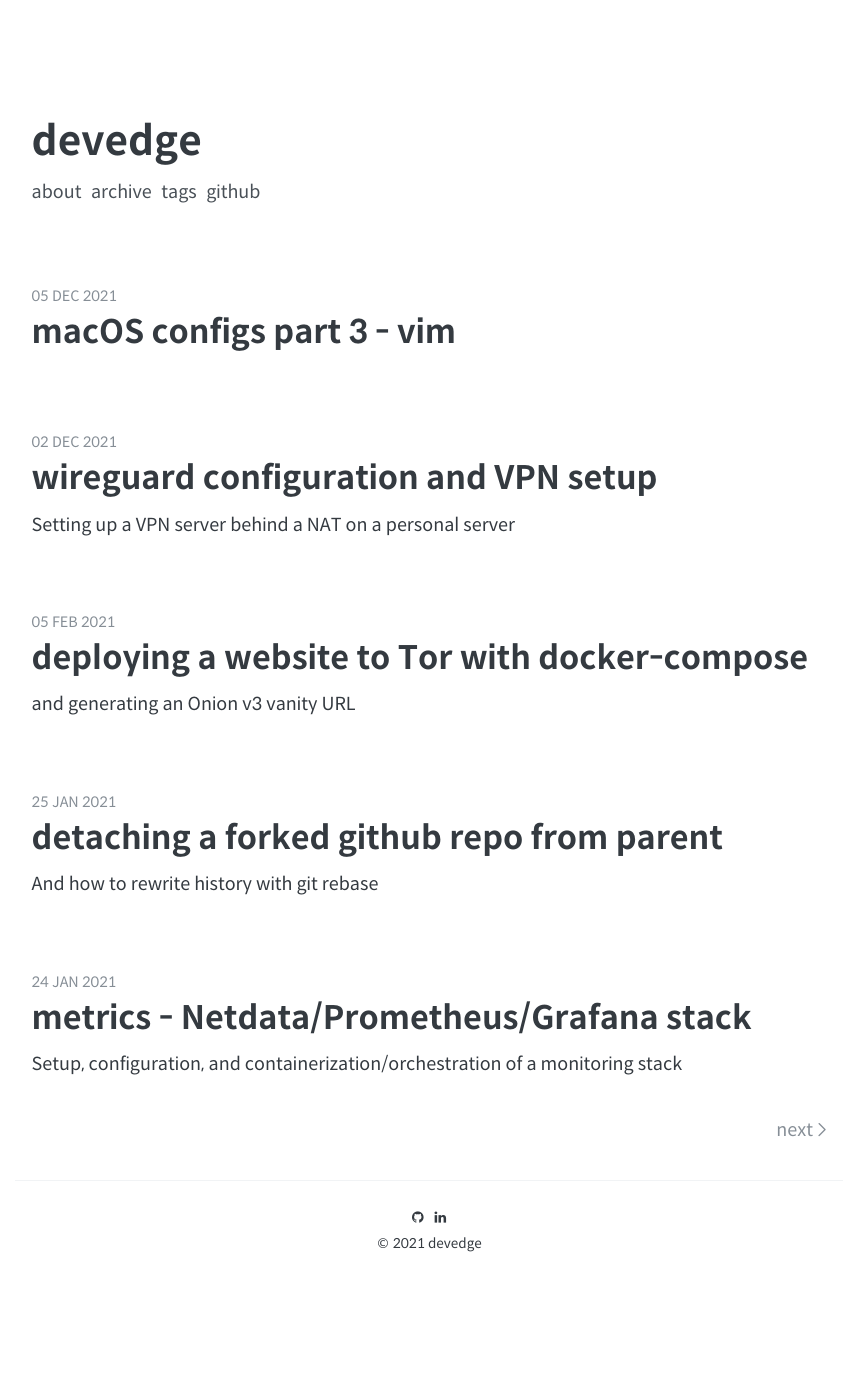
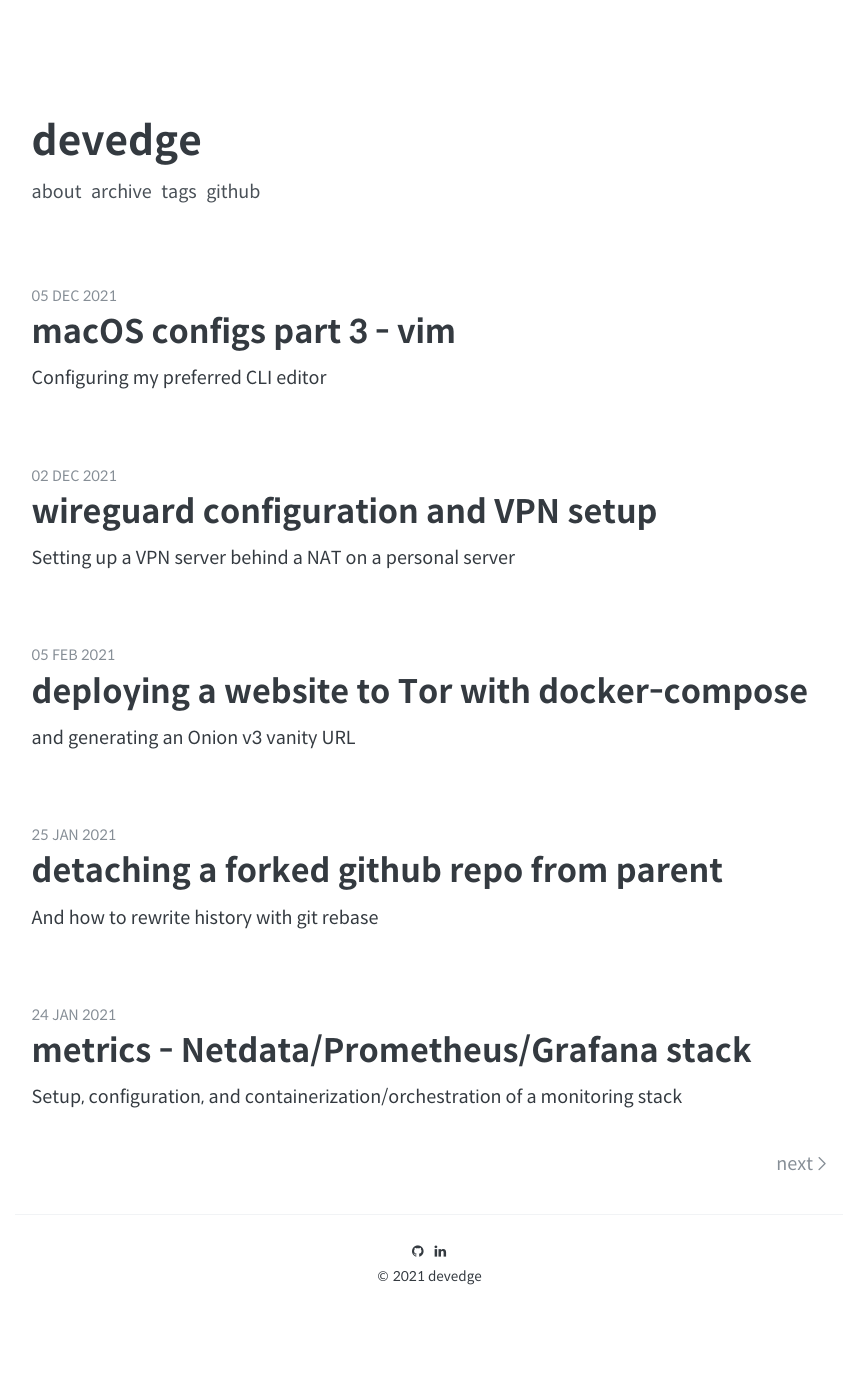
Before and after one commit to MrE-Fog/devedge-2, a Jekyll site: the page built from index.html, in a window 1280 px wide. Shown: the whole page, without its empty margins (211-1068 px from the left). Built offline with Jekyll 4.4.1, drawn with Linux system fonts in a browser that asks for light colours; the list of posts is cut into pages by our own code; before the commit the page ends 1345 px from its top, so only the background shows below that.

Commit message:
Syntax and typo cleanup

````diff
--- a/_config.yml
+++ b/_config.yml
@@ -6,7 +6,7 @@
 author:
   github: "devedge"
   stackoverflow:
-  linkedin: "linkedin.com/in/richardp02"
+  linkedin: "richardp02"
   medium:
   email:
 
--- a/_posts/2021-12-05-macos-configs-part-3---vim.md
+++ b/_posts/2021-12-05-macos-configs-part-3---vim.md
@@ -1,9 +1,9 @@
 ---
 layout: post
 title: "macOS configs part 3 - vim"
-description: ""
+description: "Configuring my preferred CLI editor"
 date: 2021-12-05
-tags: [macOS, configuration, vim, iTerm2, colorscheme, fonts]
+tags: [macOS, configuration, vim, colorscheme, fonts]
 ---
 
 This post covers how I set up vim to work in my environment. It will also be themed with the Nord colorscheme, and will include some keybinds to navigate my environment quicker.
@@ -65,7 +65,7 @@
 set relativenumber   " Show relative line numbers
 ```
 
-To quickly toggle the line numbers on the left, you can type `:set nu! rnu!`. [This blog post](https://jeffkreeftmeijer.com/vim-number/) goes into great detail about line number options in Vim, complete with Gifs.
+To quickly toggle the line numbers on the left, you can type `:set nu! rnu!`. [This blog post](https://jeffkreeftmeijer.com/vim-number/) goes into great detail about line number options in Vim, complete with gifs.
 
 To show special non-printable characters, add these following 2 lines:
 
````
Also changed, not shown: other parts of _posts/2021-12-05-macos-configs-part-3---vim.md (+1 -1 lines).
